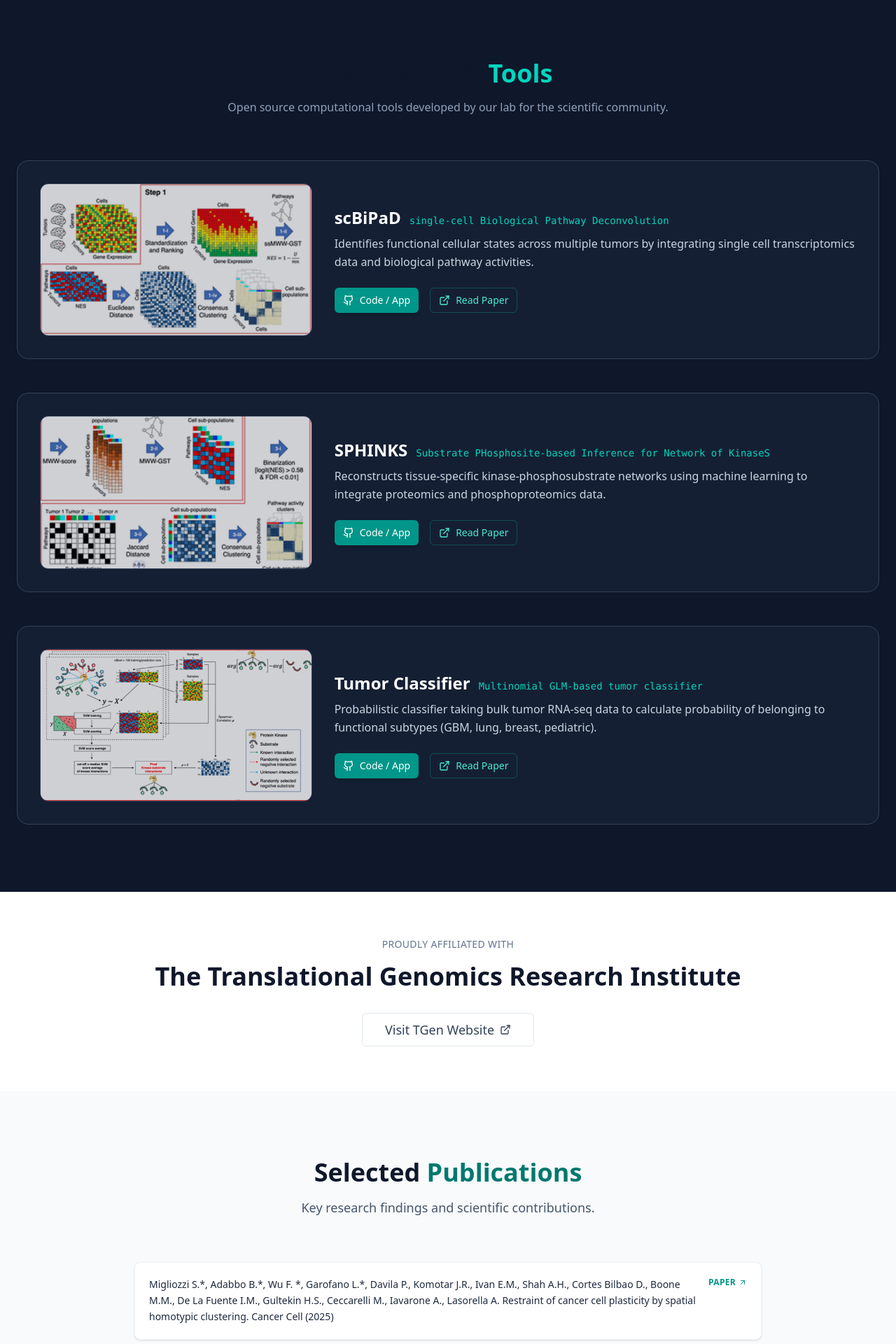
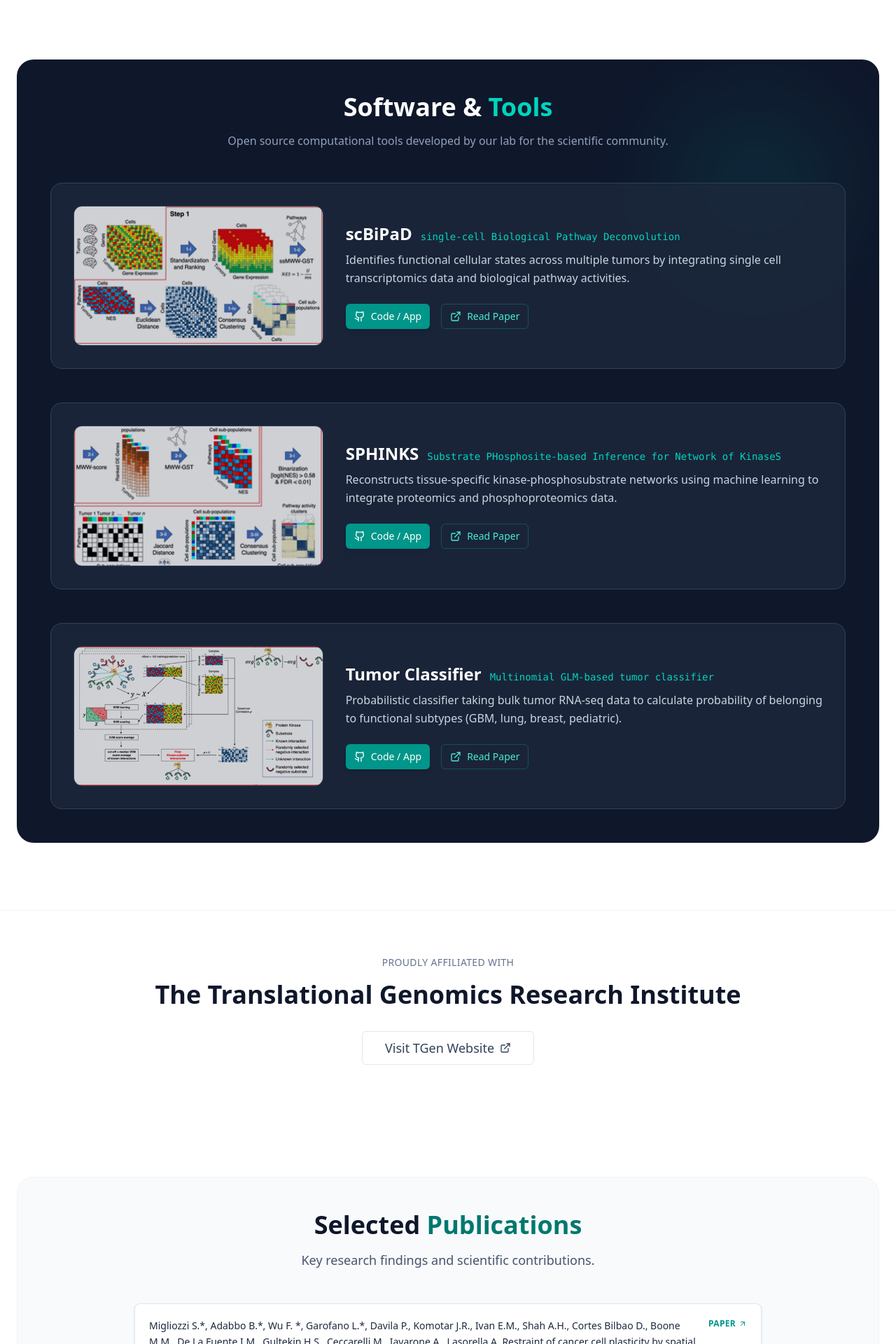
Before and after one commit to SirDucas/garmiglio-medical-lab-website, a Next.js app: page / in a window 1280 px wide. Shown: the part 3200-5120 px from the top of the page at 70% size. Built offline with nearby package versions, Linux system fonts and the light colour scheme.

Commit message:
Refactor Publications and Software sections to boxed layout and fix build error

```diff
--- a/src/components/sections/publications.tsx
+++ b/src/components/sections/publications.tsx
@@ -115,9 +115,10 @@ export function Publications() {
     const displayPublications = showAll ? publications : publications.slice(0, initialCount);
 
     return (
-        <section id="publications" className="py-24 bg-slate-50">
+        <section id="publications" className="py-24 bg-white">
             <div className="container mx-auto px-6">
-                <div className="text-center mb-16">
+                <div className="bg-slate-50 rounded-3xl p-8 md:p-12 border border-slate-100">
+                    <div className="text-center mb-12">
                         <motion.h2
                             initial={{ opacity: 0, y: 20 }}
                             whileInView={{ opacity: 1, y: 0 }}
@@ -135,12 +136,12 @@ export function Publications() {
                         <AnimatePresence mode="wait">
                             {displayPublications.map((pub, index) => (
                                 <motion.div
-                                key={index} // Using index as key is acceptable for static lists that don't reorder
+                                    key={index}
                                     initial={{ opacity: 0, y: 10 }}
                                     animate={{ opacity: 1, y: 0 }}
                                     exit={{ opacity: 0 }}
                                     transition={{ delay: index < initialCount ? index * 0.1 : 0 }}
-                                className="bg-white p-5 rounded-lg border border-slate-100 shadow-sm hover:shadow-md transition-shadow"
+                                    className="bg-white p-5 rounded-lg border border-slate-200 shadow-sm hover:shadow-md transition-shadow"
                                 >
                                     <div className="flex flex-col md:flex-row md:items-start md:justify-between gap-4">
                                         <p className="text-slate-800 text-sm leading-relaxed font-medium">
@@ -161,7 +162,7 @@ export function Publications() {
                         <Button
                             onClick={() => setShowAll(!showAll)}
                             variant="outline"
-                        className="border-teal-200 text-teal-700 hover:bg-teal-50 gap-2"
+                            className="bg-white border-teal-200 text-teal-700 hover:bg-teal-50 gap-2"
                         >
                             {showAll ? (
                                 <>Show Less <ChevronUp className="w-4 h-4" /></>
@@ -171,6 +172,7 @@ export function Publications() {
                         </Button>
                     </div>
                 </div>
+            </div>
         </section>
     );
 }
--- a/src/components/sections/software.tsx
+++ b/src/components/sections/software.tsx
@@ -34,14 +34,20 @@ const tools = [
 
 export function Software() {
     return (
-        <section id="software" className="py-24 bg-slate-900 text-white">
+        <section id="software" className="py-24 bg-white">
             <div className="container mx-auto px-6">
-                <div className="text-center mb-16">
+                <div className="bg-slate-900 rounded-3xl p-8 md:p-12 overflow-hidden relative">
+                    {/* Background decoration */}
+                    <div className="absolute top-0 right-0 p-12 opacity-10 pointer-events-none">
+                        <div className="w-64 h-64 bg-teal-500 rounded-full blur-3xl"></div>
+                    </div>
+
+                    <div className="text-center mb-12 relative z-10">
                         <motion.h2
                             initial={{ opacity: 0, y: 20 }}
                             whileInView={{ opacity: 1, y: 0 }}
                             viewport={{ once: true }}
-                        className="text-3xl md:text-4xl font-bold mb-4"
+                            className="text-3xl md:text-4xl font-bold mb-4 text-white"
                         >
                             Software & <span className="text-teal-400">Tools</span>
                         </motion.h2>
@@ -50,7 +56,7 @@ export function Software() {
                         </p>
                     </div>
 
-                <div className="space-y-12">
+                    <div className="space-y-12 relative z-10">
                         {tools.map((tool, index) => (
                             <motion.div
                                 key={index}
@@ -58,16 +64,20 @@ export function Software() {
                                 whileInView={{ opacity: 1, y: 0 }}
                                 viewport={{ once: true }}
                                 transition={{ delay: index * 0.1 }}
-                            className="bg-slate-800/50 rounded-2xl p-8 border border-slate-700 flex flex-col md:flex-row gap-8 items-center"
+                                className="bg-slate-800/80 rounded-2xl p-6 md:p-8 border border-slate-700 flex flex-col md:flex-row gap-8 items-center backdrop-blur-sm"
                             >
-                            <div className="w-full md:w-1/3 aspect-video bg-slate-900 rounded-xl overflow-hidden border border-slate-700">
-                                <img src={tool.image} alt={tool.name} className="w-full h-full object-cover opacity-80 hover:opacity-100 transition-opacity" />
+                                <div className="w-full md:w-1/3 aspect-video bg-slate-900 rounded-xl overflow-hidden border border-slate-700 group">
+                                    <img
+                                        src={tool.image}
+                                        alt={tool.name}
+                                        className="w-full h-full object-cover opacity-80 group-hover:opacity-100 transition-opacity duration-300"
+                                    />
                                 </div>
 
                                 <div className="flex-1">
-                                <div className="flex items-baseline gap-3 mb-2">
+                                    <div className="flex items-baseline gap-3 mb-2 flex-wrap">
                                         <h3 className="text-2xl font-bold text-white">{tool.name}</h3>
-                                    <span className="text-teal-400 text-sm font-mono hidden sm:inline-block">{tool.full_name}</span>
+                                        <span className="text-teal-400 text-sm font-mono">{tool.full_name}</span>
                                     </div>
                                     <p className="text-slate-300 mb-6 leading-relaxed">
                                         {tool.description}
@@ -82,7 +92,7 @@ export function Software() {
                                         )}
                                         {tool.paper && (
                                             <Link href={tool.paper} target="_blank">
-                                            <Button variant="outline" size="sm" className="gap-2 text-teal-300 border-teal-500/30 hover:bg-teal-500/10 hover:text-white">
+                                                <Button variant="outline" size="sm" className="gap-2 text-teal-300 border-teal-500/30 hover:bg-teal-500/10 hover:text-white bg-transparent">
                                                     <ExternalLink className="w-4 h-4" /> Read Paper
                                                 </Button>
                                             </Link>
@@ -93,6 +103,7 @@ export function Software() {
                         ))}
                     </div>
                 </div>
+            </div>
         </section>
     );
 }
```
Lines whose indentation alone changed are shown as unchanged.
